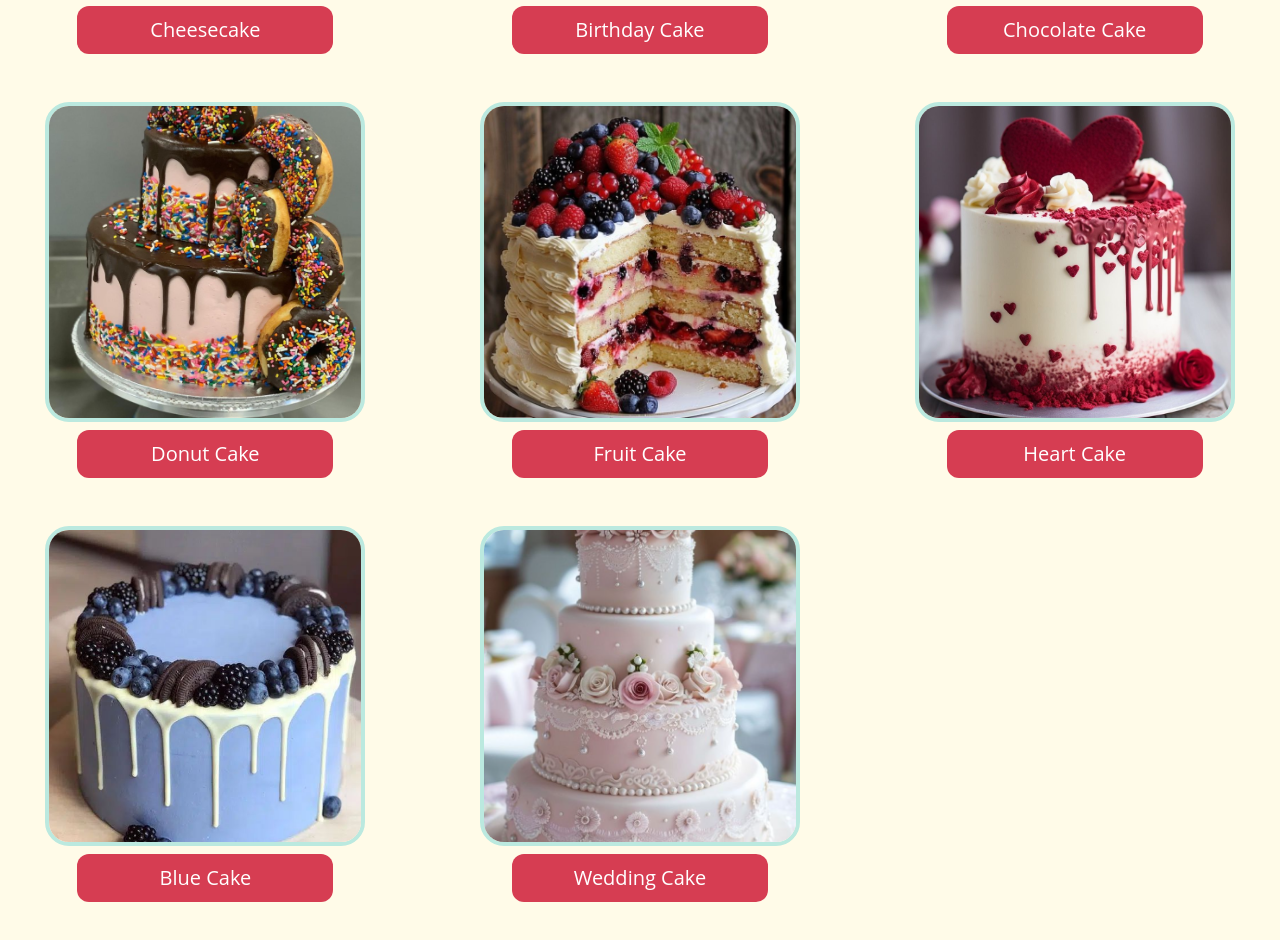
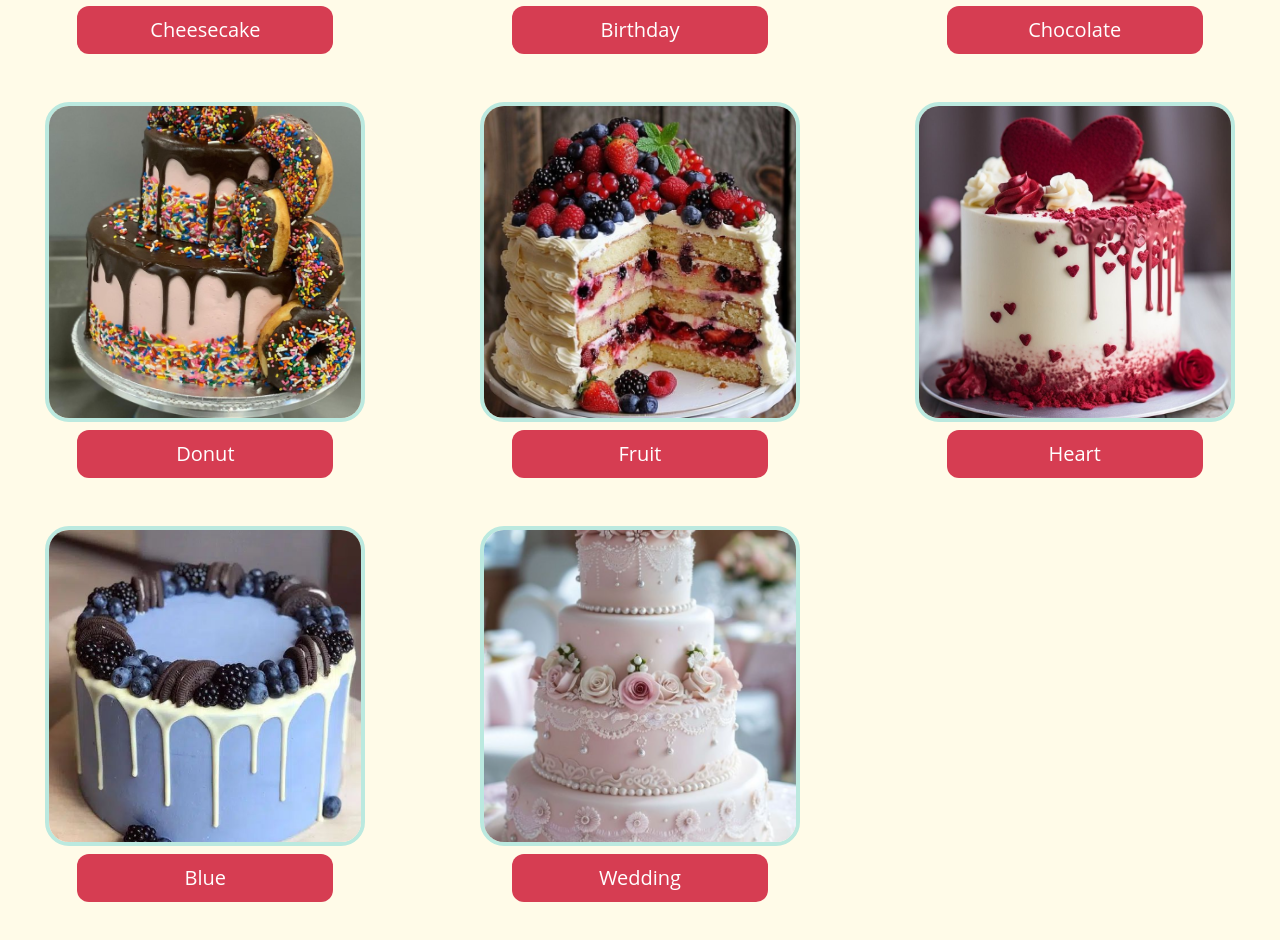
Before and after one commit to Shandea/destinys, a React (Create React App) app: page /cake in a window 1280 px wide. Shown: the part 1226-2166 px from the top of the page. Built offline with nearby package versions, Linux system fonts and the light colour scheme.

Commit message:
completed per ticket

```diff
--- a/src/Utilities/helpers.js
+++ b/src/Utilities/helpers.js
@@ -60,7 +60,7 @@ const data = {
 
   cupCakeData: [
     {
-      title: "Chocolate Cupcakes",
+      title: "Chocolate",
       src: cupcakeChocolate,
       alt: "Chocolate Cupcake",
       id: 1,
@@ -68,7 +68,7 @@ const data = {
         "Indulge your sweet tooth with this decadent chocolate cupcake. Topped with a swirl of rich chocolate frosting and sprinkled with colorful sprinkles, it's a bite-sized treat that's sure to satisfy any chocolate craving.",
     },
     {
-      title: "Dark Chocolate Cupcake",
+      title: "Dark Chocolate",
       src: cupcakeDark,
       alt: "Dark Chocolate Cupcake",
       id: 2,
@@ -76,7 +76,7 @@ const data = {
         "Rich, decadent, and oh-so-indulgent, these dark chocolate cupcakes are a true chocolate lover's dream. Topped with swirls of velvety frosting and sprinkled with a touch of gold, they offer a sophisticated and satisfying treat.",
     },
     {
-      title: "Neapolitan Cupcakes",
+      title: "Neapolitan",
       src: cupcakePink,
       alt: "Neapolitan Cupcakes",
       id: 3,
@@ -84,7 +84,7 @@ const data = {
         "A delightful twist on a classic! These cupcakes feature a rich chocolate base topped with a light and airy vanilla cake and a swirl of sweet pink frosting. A perfect combination of flavors and textures",
     },
     {
-      title: "Cupcake with Raspberries",
+      title: "Raspberry",
       src: cupcakeRasberry,
       alt: "Cupcake with Raspberries",
       id: 4,
@@ -92,15 +92,15 @@ const data = {
         "These delicate cupcakes are a burst of summer sweetness. Topped with a swirl of creamy frosting, a sprinkle of pink sugar, and a fresh raspberry, they're a light and refreshing treat perfect for any occasion",
     },
     {
-      title: "Red Velevet Haloween Cupcake",
+      title: "Red Velvet",
       src: cupcakeRed,
-      alt: "Red Velvet Cupcake",
+      alt: "Red velvet halloween cupcake",
       id: 5,
       description:
         'Prepare to be spooked! These gruesomely delicious cupcakes are topped with "blood" dripping down the sides and shards of "glass" for a truly horrifying treat. Perfect for your Halloween party',
     },
     {
-      title: "Cupcake with sprinkles",
+      title: "Sprinkles",
       src: cupcakeSprinkles,
       alt: "Cupcake with sprinkles",
       id: 6,
@@ -108,7 +108,7 @@ const data = {
         "A burst of festive fun! This cupcake is topped with a swirl of creamy frosting in vibrant shades of pink and white, generously sprinkled with colorful sprinkles. It's a delightful treat that's sure to bring a smile to anyone's face.",
     },
     {
-      title: "Tiramisu Cupcake ",
+      title: "Tiramisu",
       src: cupcakeTiramisu,
       alt: "A blue Cake",
       id: 7,
@@ -116,7 +116,7 @@ const data = {
         "Indulge in pure Italian decadence with these tiramisu cupcakes. Layers of coffee-soaked cake and creamy mascarpone frosting, dusted with cocoa powder, capture the essence of the classic dessert in every bite.",
     },
     {
-      title: "Blueberry Cupcake",
+      title: "Blueberry",
       src: cupcakeBlue,
       alt: "Blueberry Cupcake",
       id: 8,
@@ -138,7 +138,7 @@ const data = {
         "Indulge in a slice of creamy perfection with our classic New York-style cheesecake. This rich and decadent dessert boasts a smooth, velvety texture and a buttery graham cracker crust. Topped with a drizzle of sweet berry sauce, it's the perfect ending to any meal.",
     },
     {
-      title: "Birthday Cake",
+      title: "Birthday",
       src: cakeBirthday,
       alt: "Birthday Cake",
       id: 2,
@@ -146,7 +146,7 @@ const data = {
         "This vibrant ombre cake is a celebration in itself! Drizzled with decadent chocolate and adorned with colorful candies, sprinkles, and playful cake pops, it's a showstopper that's sure to delight birthday guests of all ages.",
     },
     {
-      title: "Chocolate Cake",
+      title: "Chocolate",
       src: cakeChocolate,
       alt: "Chocolate Cake",
       id: 3,
@@ -154,7 +154,7 @@ const data = {
         "Indulge in pure chocolate decadence with this two-tiered masterpiece. Rich chocolate cake layers are generously coated in a velvety chocolate ganache and adorned with crushed Oreos and whole cookies. A true chocolate lover's dream!",
     },
     {
-      title: "Donut Cake",
+      title: "Donut",
       src: cakeDonut,
       alt: "Donut Cake",
       id: 4,
@@ -162,7 +162,7 @@ const data = {
         "This playful and whimsical cake is a donut lover's dream! Two tiers of cake are adorned with a cascade of colorful sprinkles, drizzled with chocolate ganache, and topped with a playful arrangement of mini donuts. It's a guaranteed conversation starter at any party.",
     },
     {
-      title: "Fruit Cake",
+      title: "Fruit",
       src: cakeFruit,
       alt: "Fruit Cake",
       id: 5,
@@ -170,7 +170,7 @@ const data = {
         "A delicate, buttery pastry crust filled with smooth, creamy custard or mascarpone. Topped with an assortment of fresh, vibrant fruits like strawberries, kiwis, and blueberries, it offers a refreshing burst of flavor. The combination of the crisp crust, creamy filling, and sweet, juicy fruit makes it a light yet satisfying dessert",
     },
     {
-      title: "Heart Cake",
+      title: "Heart",
       src: cakeHeart,
       alt: "Heart Cake",
       id: 6,
@@ -178,7 +178,7 @@ const data = {
         "A masterpiece of love! decorated with smooth, velvety frosting in shades of pink, red, or white. The heart-shaped decoration on top is usually made from fondant, frosting, or even edible glitter, adding a touch of elegance. Inside, the cake is moist and flavorful, filled with layers of decadent chocolate, vanilla, or strawberry for a sweet and memorable treat.",
     },
     {
-      title: "Blue Cake",
+      title: "Blue",
       src: cakeBlue,
       alt: "A blue Cake",
       id: 7,
@@ -186,7 +186,7 @@ const data = {
         "This elegant cake is a study in cool tones. A smooth blue frosting is adorned with a ring of fresh berries, Oreo cookies, and a delicate drizzle of white chocolate. It's a visually stunning and sophisticated dessert.",
     },
     {
-      title: "Wedding Cake",
+      title: "Wedding",
       src: cakeWedding,
       alt: "A wedding cake",
       id: 8,
@@ -200,7 +200,7 @@ const data = {
 
   cookieData: [
     {
-      title: "Cookie Brownies",
+      title: "Brownie",
       src: cookieBrownies,
       alt: "Brownie Cookie",
       id: 1,
@@ -208,7 +208,7 @@ const data = {
         "Indulge in a decadent treat with these Black Forest Brownie Ice Cream Sandwiches. Rich, fudgy brownies are sandwiched together with creamy ice cream and topped with a dollop of tangy cherry sauce. A heavenly combination of textures and flavors!",
     },
     {
-      title: "Cookie Christmas",
+      title: "Christmas",
       src: cookieChristmas,
       alt: "Christmas Cookies",
       id: 2,
@@ -224,7 +224,7 @@ const data = {
         '"Me want cookies!" These fun and festive cookies are sure to bring a smile to any Sesame Street fan. With their vibrant blue color, googly eyes, and a generous helping of Oreo cookies, these treats are as delicious as they are adorable.',
     },
     {
-      title: "Cookie Oreo",
+      title: "Oreo",
       src: cookieOreo,
       alt: "Oreo cookies",
       id: 4,
@@ -232,7 +232,7 @@ const data = {
         "A chocolate lover's dream! This cookie is packed with chunks of chocolate and Oreo cookies for a burst of flavor in every bite. It's chewy, gooey, and utterly irresistible.",
     },
     {
-      title: "Cookie Red",
+      title: "Red Velvet",
       src: cookieRed,
       alt: "Red velvet cookie",
       id: 5,
@@ -240,15 +240,15 @@ const data = {
         "Indulge in a taste of decadence with these rich and velvety Red Velvet cookies. Studded with creamy white chocolate chips, they offer a delightful blend of sweet and tangy flavors that will leave you wanting more",
     },
     {
-      title: "Cookie Nut",
+      title: "Pecan",
       src: cookieNut,
-      alt: "Nut cookies",
+      alt: "Pecan nut cookies",
       id: 6,
       description:
         "A taste of fall in every bite! These warm and buttery cookies are generously topped with a sweet pecan praline topping for a delightful crunch. Perfect for cozy afternoons and holiday gatherings",
     },
     {
-      title: "Cookie Strawberry",
+      title: "Strawberry",
       src: cookieStrawberry,
       alt: "Strawberry Cookies",
       id: 7,
@@ -256,7 +256,7 @@ const data = {
         "Indulge in a burst of summer sweetness with these vibrant pink strawberry cookies. Soft and chewy with a hint of fruity flavor, they're the perfect treat for a warm day.",
     },
     {
-      title: "Cookie Sugar",
+      title: "Sugar",
       src: cookieSugar,
       alt: "Sugar Cookies",
       id: 8,
```
